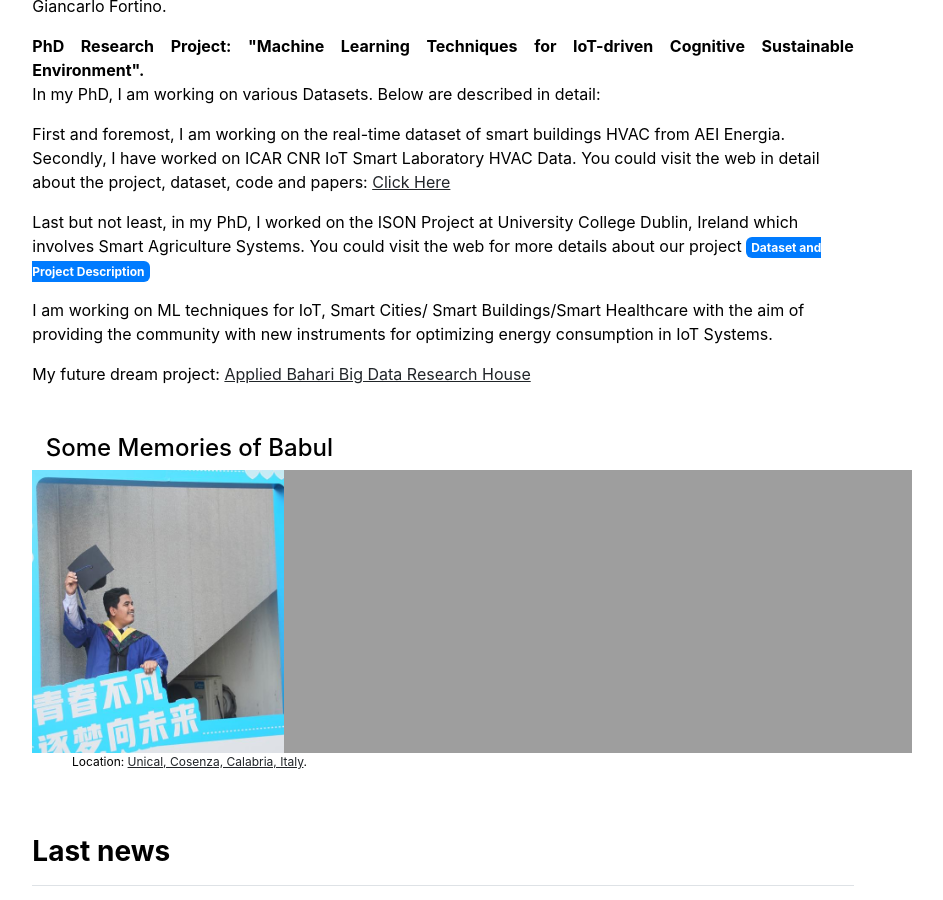
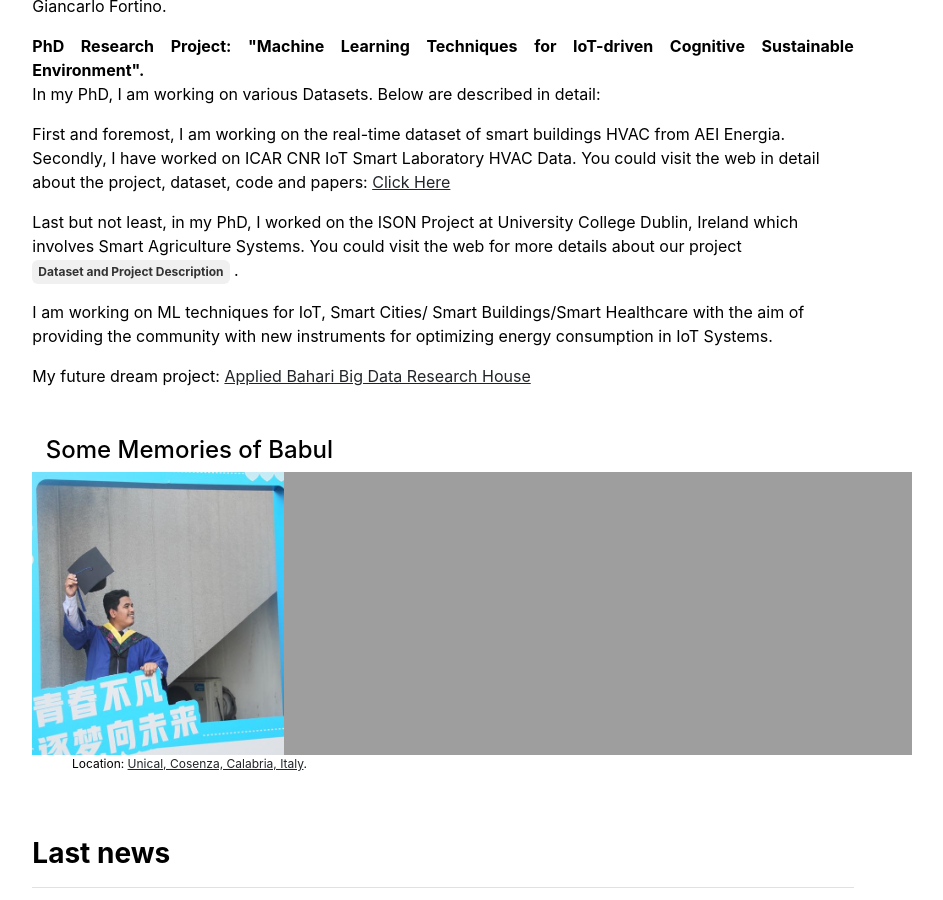
Before and after one commit to babulcseian/babulcseian.github.io, a Jekyll site: the page built from index.md, in a window 1280 px wide and 900 px high, scrolled down 533 px. Shown: the whole window, without its empty margins (197-1140 px from the left). Built offline with Jekyll 4.4.1, drawn with Linux system fonts in a browser that asks for light colours; a style sheet for code colours, icons or effects is not loaded.

Commit message:
Update home.html

```diff
--- a/_layouts/home.html
+++ b/_layouts/home.html
@@ -27,17 +27,21 @@ In my PhD, I am working on various Datasets. Below are described in detail: </p>
 First and foremost, I am working on the real-time dataset of smart buildings HVAC from AEI Energia. Secondly, I have worked on ICAR CNR IoT Smart Laboratory HVAC Data.
 You could visit the web in detail about the project, dataset, code and papers: <a class="other" href='https://github.com/babulcseian/babulcseian.github.io/tree/101c10e142d24083d97e8259c4d06306fd4cf708/PhD%20Dataset'> Click Here</a></p>
 Last but not least, in my PhD, I worked on the ISON Project at University College Dublin, Ireland which involves Smart Agriculture Systems.
-You could visit the web  for more details about our project <a href="https://babulcseian.github.io/soil_sensors_data/"
-   style="color: #ffffff;
-          background-color: #007bff;
-          padding: 3px 5px;
+You could visit the web  for more details about our project
+
+  <a href="https://babulcseian.github.io/soil_sensors_data/"
+   style="color: #333333; /* Dark gray text */
+          background-color: #f0f0f0; /* Light gray background */
+          padding: 3px 6px;
           border-radius: 6px;
           text-decoration: none;
           font-size: 12px;
           font-weight: bold;
-          transition: background-color 0.3s ease, color 0.3s ease;"
-   onmouseover="this.style.backgroundColor='#0056b3'; this.style.color='#ffcc00';"
-   onmouseout="this.style.backgroundColor='#007bff'; this.style.color='#ffffff';">Dataset and Project Description</a></p>
+          display: inline-block;
+          transition: transform 0.3s ease, background-color 0.3s ease, color 0.3s ease;"
+   onmouseover="this.style.transform='translateX(5px)'; this.style.backgroundColor='#e0e0e0'; this.style.color='#000000';"
+   onmouseout="this.style.transform='translateX(0)'; this.style.backgroundColor='#f0f0f0'; this.style.color='#333333';">
+   Dataset and Project Description </a> .</p>
 I am working on ML techniques for IoT, Smart Cities/ Smart Buildings/Smart Healthcare with the aim of providing the community with new instruments for optimizing energy consumption in IoT Systems.</p>
 My future dream project: <a class="other" href='https://babulcseian.github.io/lab'>Applied Bahari Big Data Research House</a>
   </div>
```
